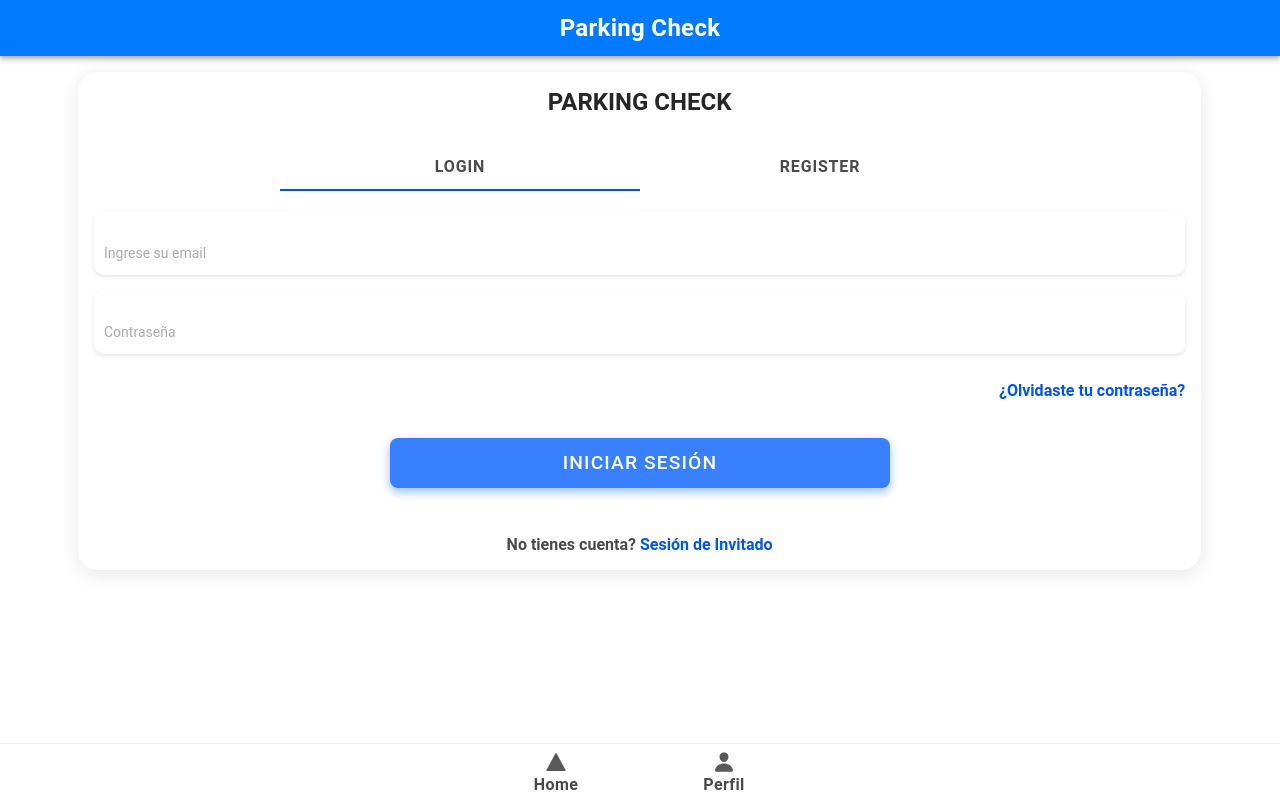
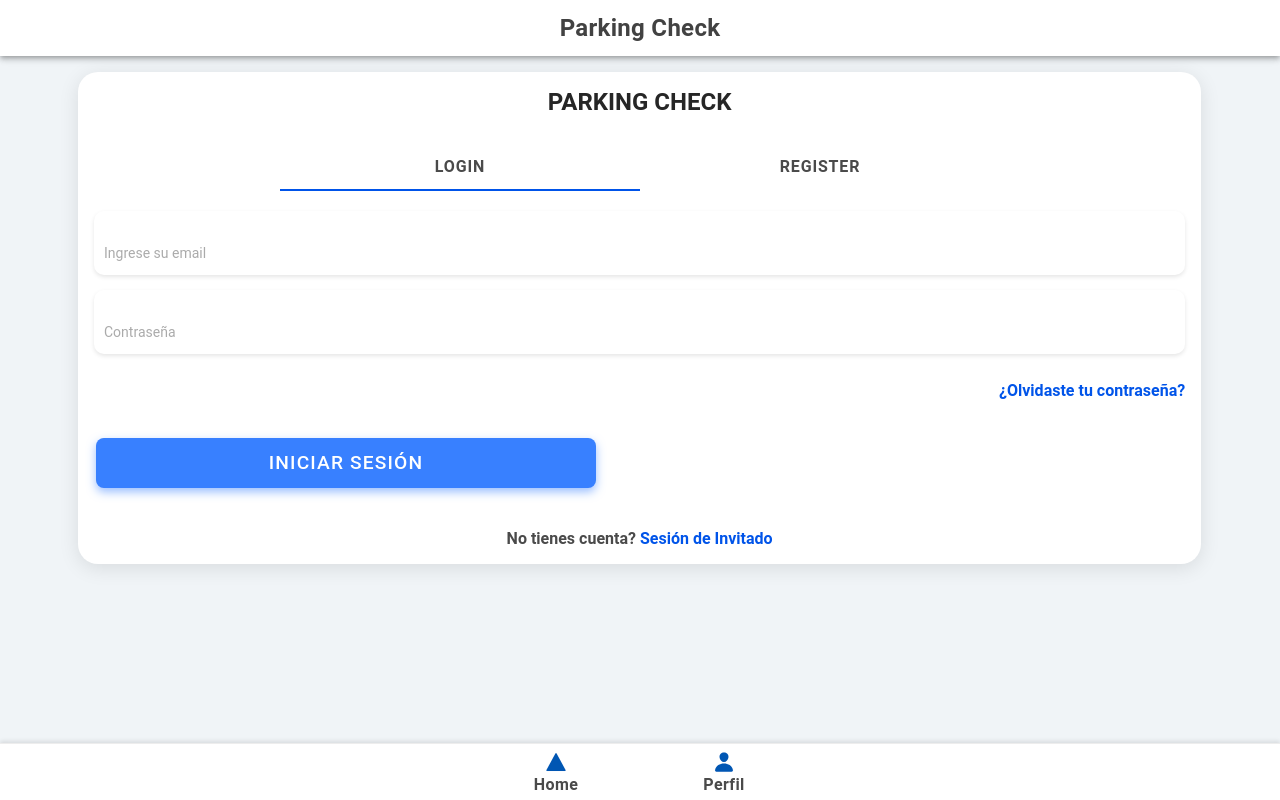
Before and after one commit to ffuentealba19/TDI4_G7, a React (Vite) app in the folder Parking Check/: page /login in a window 1280 px wide. Built offline with nearby package versions, Linux system fonts and the light colour scheme.

Commit message:
correcion de error en el home
correcion de errores del css del home cambio de estilos y colores

```diff
--- a/Parking Check/src/pages/Home/Home.css
+++ b/Parking Check/src/pages/Home/Home.css
@@ -1,72 +1,75 @@
-/* General Styling */
-ion-menu {
-  --background: #f4f4f9; /* Fondo claro */
+/* Estilo general */
+ion-content {
+  --background: #f0f4f7;
+  font-family: 'Roboto', sans-serif;
 }
 
-ion-toolbar {
-  --background: #007bff; /* Fondo azul para el toolbar */
-  --color: #fff; /* Texto blanco en el toolbar */
+/* Encabezado */
+ion-header {
+  --background: #0056b3;
+  --color: white;
+  text-align: center;
 }
 
-
-.grayscale-img {
-  filter: grayscale(100%);
+ion-title {
+  font-size: 1.5em;
+  font-weight: bold;
 }
 
-/* Estilo para los ítems del menú */
-ion-list {
-  padding: 0;
+/* Cards de estacionamiento */
+.card {
+  margin: 20px auto;
+  width: 90%;
+  background-color: white;
+  border-radius: 10px;
+  box-shadow: 0 4px 8px rgba(0,0,0,0.1);
+  overflow: hidden;
+  transition: transform 0.3s ease;
 }
 
-ion-item {
-  --border-color: transparent; /* Sin bordes para los ítems */
-  font-size: 18px; /* Tamaño de la fuente */
-  --min-height: 50px; /* Altura mínima para los ítems */
-  --background: #fff; /* Fondo blanco para los ítems */
-  color: #333; /* Color de texto */
+.card:hover {
+  transform: scale(1.02);
 }
 
-ion-item:hover {
-  --background: #e0e0e0; /* Color de fondo al pasar el cursor por encima */
+.card img {
+  width: 100%;
+  height: auto;
+  border-bottom: 2px solid #ddd;
 }
 
-/* Estilo cuando un ítem está activo */
-ion-item.activated {
-  --background: #007bff; /* Fondo azul cuando el ítem está seleccionado */
-  color: white; /* Texto blanco cuando está seleccionado */
+.card h3 {
+  padding: 15px;
+  margin: 0;
+  font-size: 1.3em;
+  color: #333;
 }
 
-ion-item.activated ion-icon {
-  color: white; /* Ícono blanco cuando el ítem está seleccionado */
+.card p {
+  padding: 0 15px 15px;
+  margin: 0;
+  color: #666;
+  font-size: 1em;
 }
 
-/* Botones personalizados dentro del contenido */
-ion-button {
-  --border-radius: 10px; /* Botones con bordes redondeados */
-  margin: 10px auto; /* Margen interno y externo */
-
+/* Footer de navegación */
+ion-tab-bar {
+  --background: white;
+  --color-selected: #ff6f00;
+  box-shadow: 0 -2px 4px rgba(0,0,0,0.1);
 }
 
-ion-button[color="success"] {
-  --background: #28a745; /* Verde para abrir Google Maps */
+ion-tab-button {
+  --color: #0056b3;
 }
 
-ion-button[color="danger"] {
-  --background: #b13f4b; /* Rojo para cerrar sesión */
+ion-tab-button.tab-selected {
+  --color: #ff6f00;
 }
 
-ion-button[color="secondary"] {
-  --background: #6c757d; /* Gris para editar perfil */
+/* Botones */
+ion-button {
+  --background: #0056b3;
+  --background-hover: #004494;
+  --border-radius: 5px;
+  --color: white;
 }
-
-ion-button:hover {
-  --opacity: 0.9; /* Ligero efecto de hover en botones */
-}
-
-/* Estilo del contenido del menú */
-ion-content {
-  --padding-start: 16px; /* Espacio inicial en el contenido */
-  --padding-end: 16px; /* Espacio final en el contenido */
-  --padding-top: 16px; /* Espacio superior */
-  --padding-bottom: 16px; /* Espacio inferior */
-}
```
